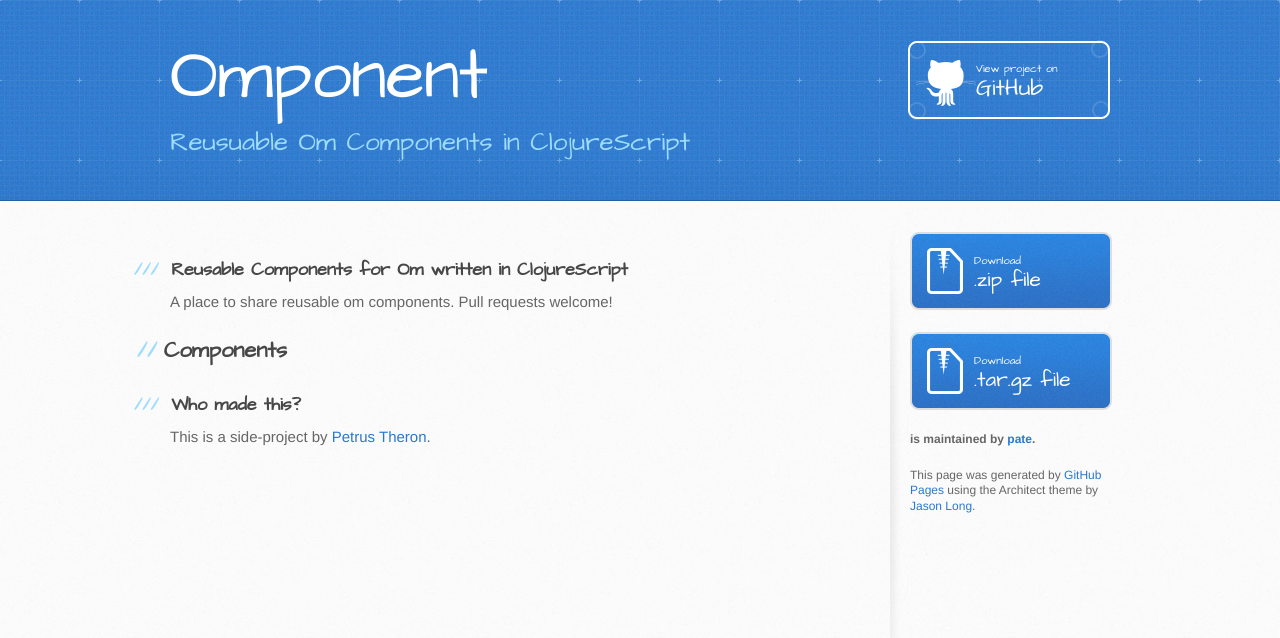
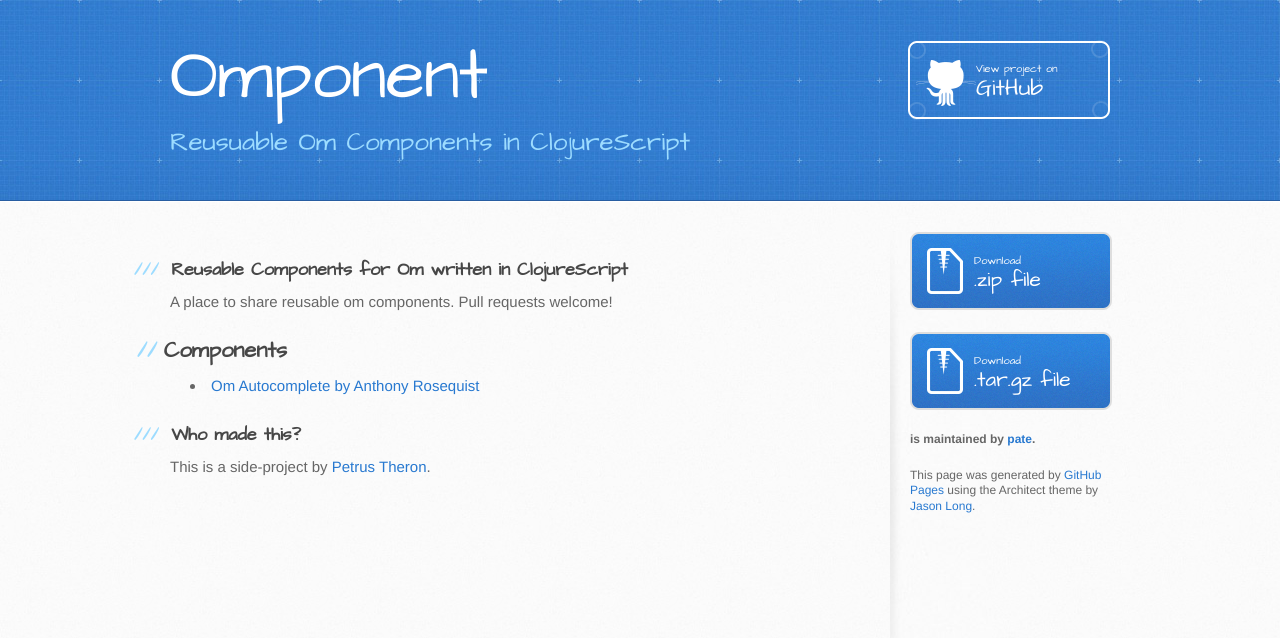
Before and after one commit to theronic/omponent, a Jekyll site: the page built from index.md, in a window 1280 px wide. Shown: the top 638 px of the page. Built offline with Jekyll 4.4.1, drawn with Linux system fonts in a browser that asks for light colours.

Commit message:
Update index.md

```diff
--- a/index.md
+++ b/index.md
@@ -21,7 +21,7 @@
 {% endfor %}
 
 <ul>
-{% for post in posts %}
+{% for post in site.posts %}
   <li><a href="{{ post.url }}">{{ post.title }}</a></li>
 {% endfor %}
 </ul>
```
